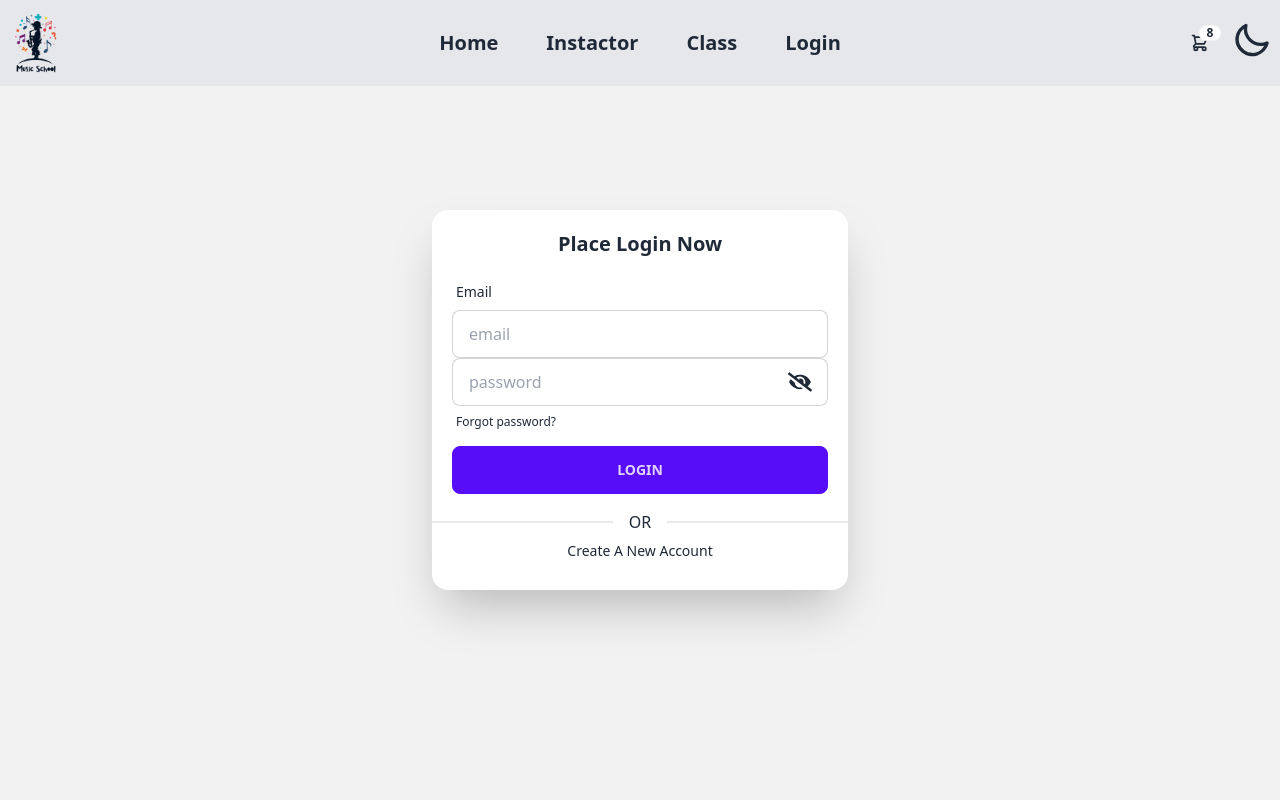
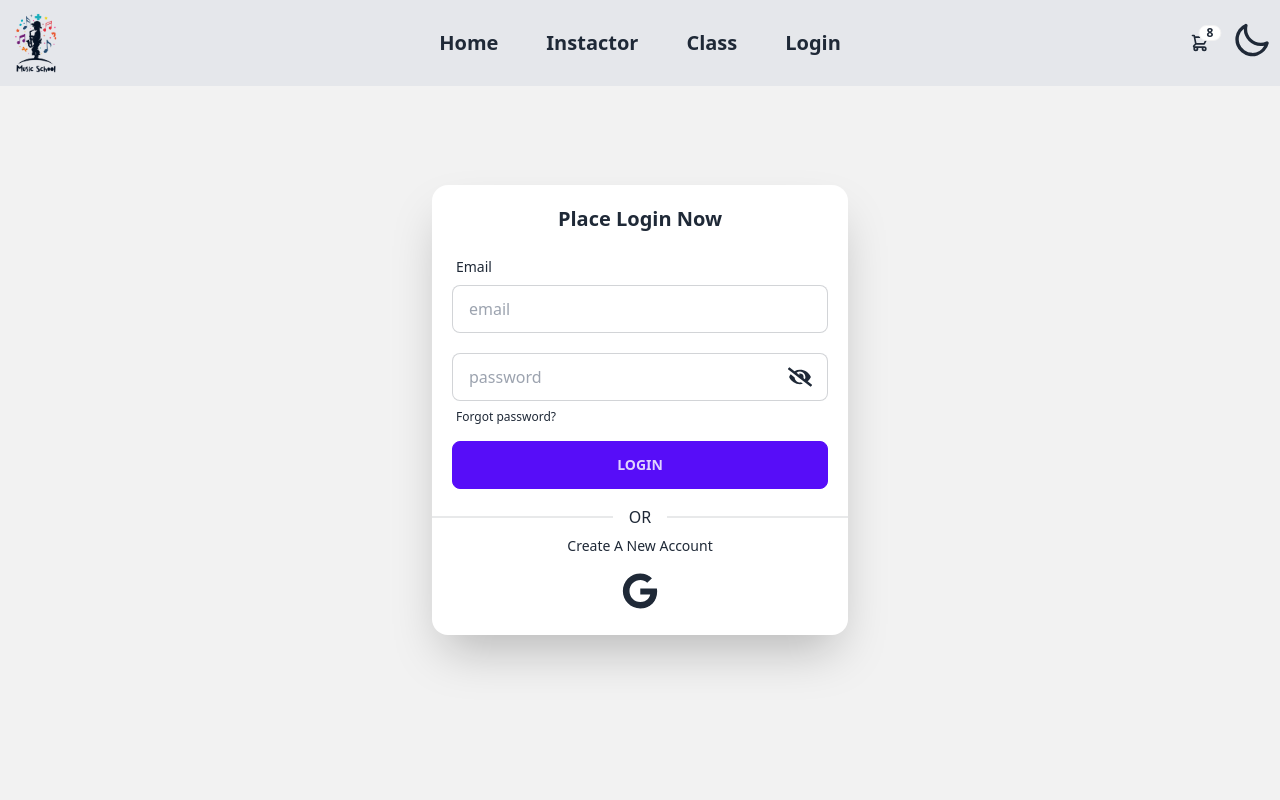
Before and after one commit to Sohel-Developer/music-school-clint, a React (Vite) app: page /login in a window 1280 px wide. Shown: the top 800 px of the page. Built offline with nearby package versions, Linux system fonts and the light colour scheme; no server answers.

Commit message:
Social Login Complete

```diff
--- a/src/pages/Login/Login.jsx
+++ b/src/pages/Login/Login.jsx
@@ -3,6 +3,7 @@ import { useForm } from 'react-hook-form';
 import { Link } from 'react-router-dom';
 
 import { FaEye, FaEyeSlash } from "react-icons/fa";
+import SocialLogin from '../SocialLogin/SocialLogin';
 
 const Login = () => {
 
@@ -26,7 +27,7 @@ const Login = () => {
             <div className="hero min-h-screen bg-base-200">
                 <div className="hero-content w-full  ">
 
-                    <div className="card  md:w-1/3 pb-5 shadow-2xl bg-base-100">
+                    <div className="card  md:w-1/3 pb-5 mt-5 shadow-2xl bg-base-100">
                         <form onSubmit={handleSubmit(handleLogin)} className="p-5">
                             <h2 className='text-center mb-4 font-bold text-xl'>Place Login Now</h2>
 
@@ -37,7 +38,7 @@ const Login = () => {
                                 </label>
                                 <input {...register("email")} type="email" placeholder="email" className="input input-bordered" />
                             </div>
-                            <div className="form-control">
+                            <div className="form-control mt-5">
                                 <div className='relative'>
                                     <input  {...register("password")} type={passwordVisible ? 'text' : 'password'} placeholder="password" className="input input-bordered w-full" />
                                     <button className='absolute right-4 top-3  ' onClick={handlePasswordToggle}>
@@ -59,6 +60,10 @@ const Login = () => {
 
                         </label>
 
+                        <div>
+                            <SocialLogin />
+                        </div>
+
 
                     </div>
                 </div>
--- a/src/pages/Provider/AuthProvider.jsx
+++ b/src/pages/Provider/AuthProvider.jsx
@@ -1,6 +1,6 @@
 import React, { createContext, useEffect, useState } from 'react';
 import app from '../Firebase/firebase.config';
-import { createUserWithEmailAndPassword, getAuth, onAuthStateChanged, signOut, updateProfile, } from "firebase/auth";
+import { GoogleAuthProvider, createUserWithEmailAndPassword, getAuth, onAuthStateChanged, signInWithPopup, signOut, updateProfile, } from "firebase/auth";
 
 export const AuthContext = createContext()
 
@@ -10,6 +10,8 @@ const AuthProvider = ({ children }) => {
 
     const [user, setUser] = useState([])
     const [loading, setLoading] = useState(true)
+
+    const googleProvider = new GoogleAuthProvider()
 
     const createUser = (email, password) => {
         setLoading(true)
@@ -28,6 +30,10 @@ const AuthProvider = ({ children }) => {
         return signOut(auth);
     }
 
+    const googleSignIn = () => {
+        setLoading(true);
+        return signInWithPopup(auth, googleProvider);
+    }
 
 
 
@@ -50,7 +56,8 @@ const AuthProvider = ({ children }) => {
         loading,
         createUser,
         userUpdateProfile,
-        userLogOut
+        userLogOut,
+        googleSignIn
 
 
     }
--- a/src/pages/SignUp/SignUp.jsx
+++ b/src/pages/SignUp/SignUp.jsx
@@ -5,6 +5,7 @@ import { Link, useNavigate } from 'react-router-dom';
 import { FaEye, FaEyeSlash } from "react-icons/fa";
 import { AuthContext } from '../Provider/AuthProvider';
 import { toast } from 'react-hot-toast';
+import SocialLogin from '../SocialLogin/SocialLogin';
 
 
 
@@ -130,6 +131,10 @@ const SignUp = () => {
 
                         </label>
 
+                        <div>
+                            <SocialLogin />
+                        </div>
+
 
                     </div>
                 </div>
--- /dev/null
+++ b/src/pages/SocialLogin/SocialLogin.jsx
@@ -0,0 +1,39 @@
+import React, { useContext } from 'react';
+import { FaGoogle } from "react-icons/fa";
+import { AuthContext } from '../Provider/AuthProvider';
+import { useLocation, useNavigate } from 'react-router-dom';
+import { toast } from 'react-hot-toast';
+
+const SocialLogin = () => {
+
+    const { googleSignIn } = useContext(AuthContext)
+
+    const navigate = useNavigate();
+    const location = useLocation();
+
+    const from = location.state?.from?.pathname || "/";
+
+
+    const handleLogin = () => {
+        googleSignIn()
+            .then((data) => {
+                const loginUser = data.user;
+                toast.success('Successfully🤟 Google Login !')
+
+                /* Navigate */
+                navigate(from, { replace: true });
+            })
+    }
+
+
+
+    return (
+        <div className=' flex justify-center mt-2' >
+            <span className='tooltip' data-tip="Google">
+                <button onClick={handleLogin}><FaGoogle className='text-4xl hover:ring-4   rounded-full'></FaGoogle></button>
+            </span>
+        </div>
+    );
+};
+
+export default SocialLogin;
```
